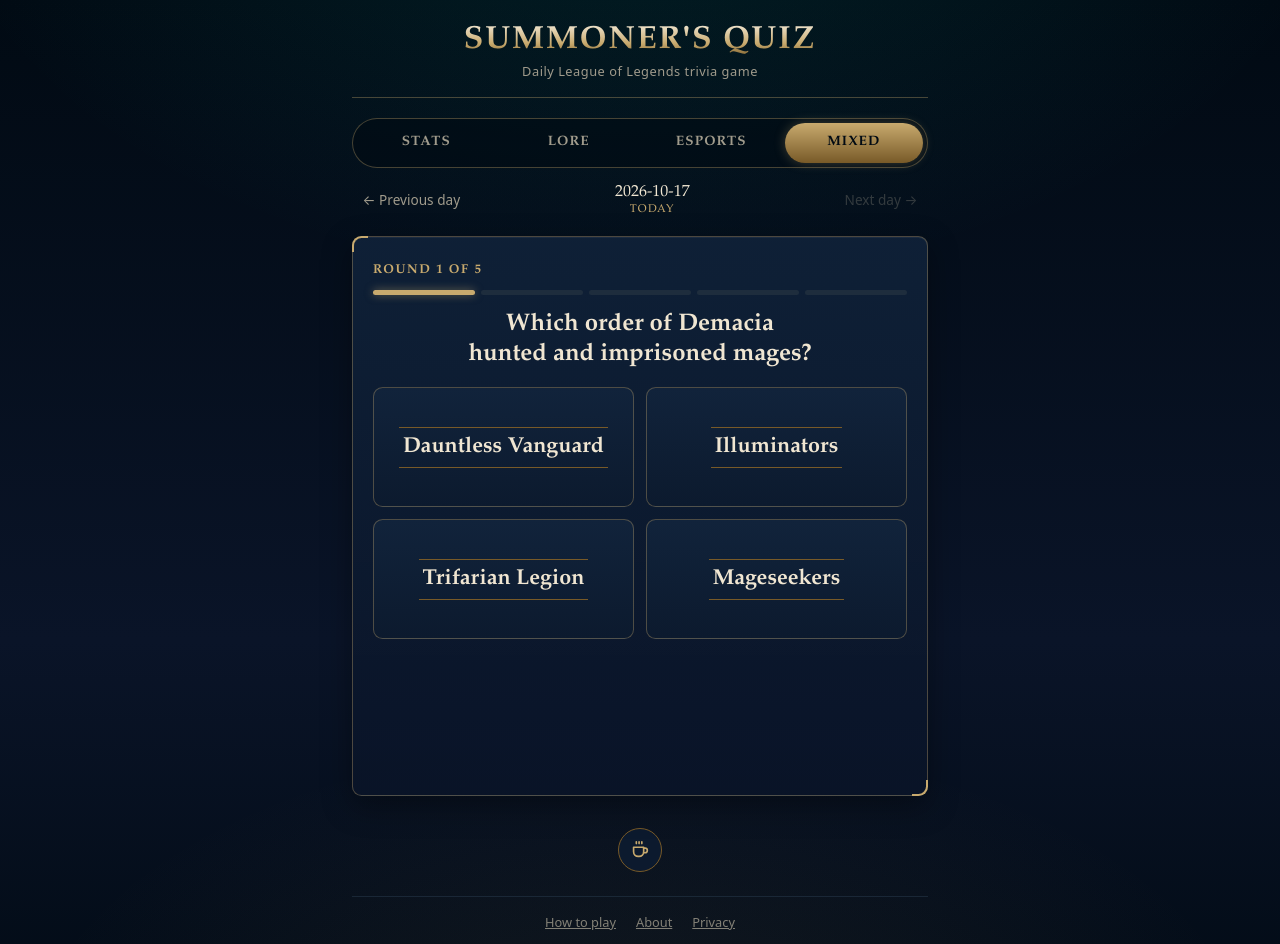
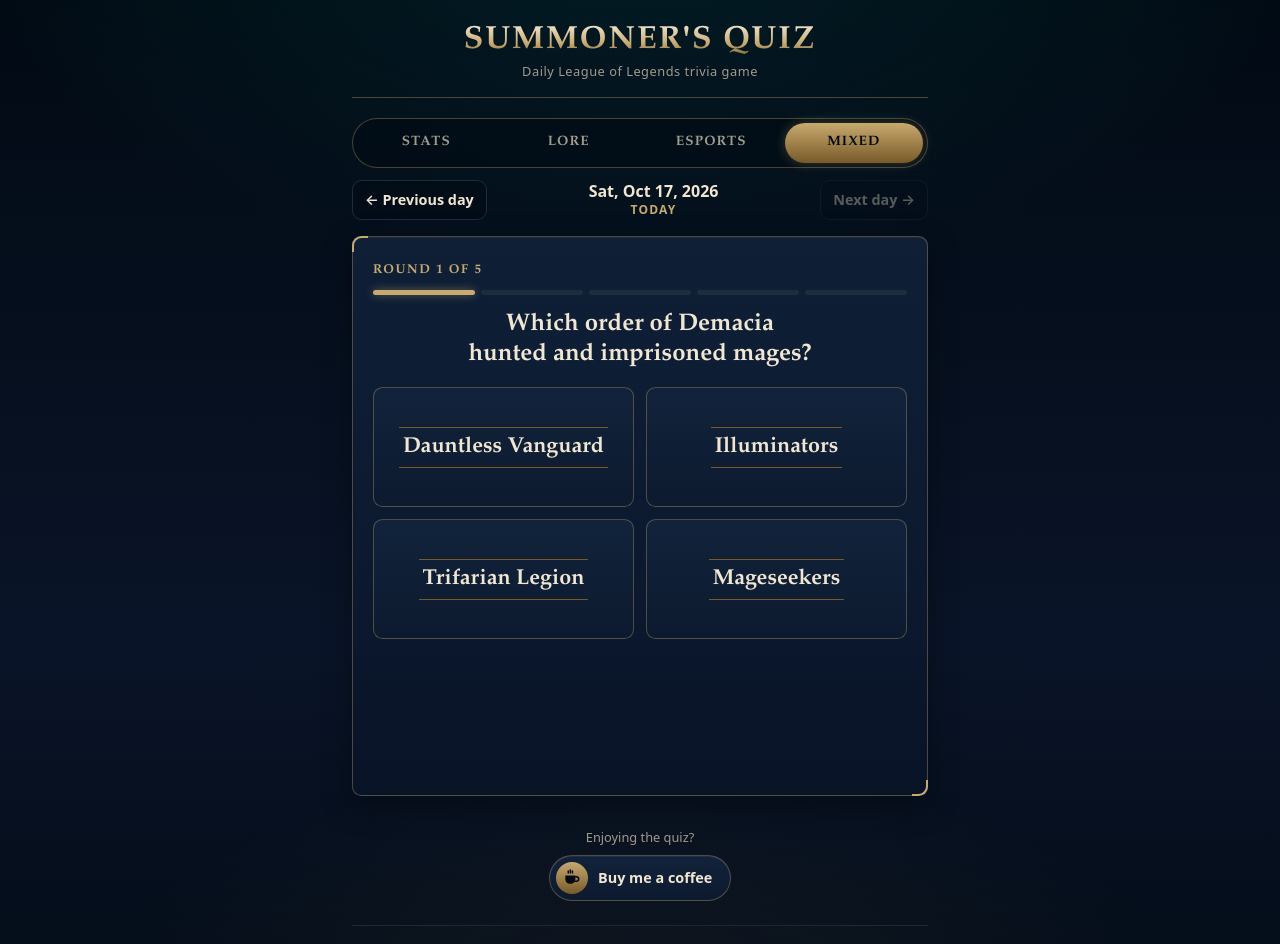
Before and after one commit to dungdilldev/DailyLeagueGame, a Preact app: page / in a window 1280 px wide. Shown: the top 944 px of the page. Built offline with nearby package versions, Linux system fonts and the light colour scheme.

Commit message:
improved design

```diff
--- a/src/game/date.ts
+++ b/src/game/date.ts
@@ -36,3 +36,16 @@ export function isValidUtcDate(value: string): boolean {
   const parsed = Date.parse(`${value}T00:00:00Z`);
   return !Number.isNaN(parsed) && formatUtcDate(new Date(parsed)) === value;
 }
+
+const dayLabelFormat = new Intl.DateTimeFormat('en-US', {
+  weekday: 'short',
+  month: 'short',
+  day: 'numeric',
+  year: 'numeric',
+  timeZone: 'UTC',
+});
+
+/** Writes a YYYY-MM-DD day out for people, e.g. "Sat, Oct 24, 2026" (read in UTC, like the day). */
+export function formatDayLabel(date: string): string {
+  return dayLabelFormat.format(new Date(`${date}T00:00:00Z`));
+}
--- a/src/ui/DayNav.tsx
+++ b/src/ui/DayNav.tsx
@@ -1,5 +1,5 @@
 import { earliestPlayableDate } from '../game/archive';
-import { addUtcDays } from '../game/date';
+import { addUtcDays, formatDayLabel } from '../game/date';
 
 interface DayNavProps {
   /** The puzzle day currently shown. */
@@ -18,26 +18,30 @@ export function DayNav({ date, today, onChange }: DayNavProps) {
       <button
         type="button"
         class="day-nav__button"
+        aria-label="Previous day"
         disabled={date <= earliestPlayableDate(today)}
         onClick={() => {
           onChange(addUtcDays(date, -1));
         }}
       >
-        &larr; Previous day
+        &larr; Previous<span class="day-nav__optional"> day</span>
       </button>
       <p class="day-nav__current" aria-live="polite">
-        <time dateTime={date}>{date}</time>
+        <time class="day-nav__date" dateTime={date}>
+          {formatDayLabel(date)}
+        </time>
         <span class="day-nav__label">{isToday ? 'Today' : 'Earlier puzzle'}</span>
       </p>
       <button
         type="button"
         class="day-nav__button"
+        aria-label="Next day"
         disabled={isToday}
         onClick={() => {
           onChange(addUtcDays(date, 1));
         }}
       >
-        Next day &rarr;
+        Next<span class="day-nav__optional"> day</span> &rarr;
       </button>
     </nav>
   );
--- a/src/ui/SupportButton.tsx
+++ b/src/ui/SupportButton.tsx
@@ -2,37 +2,31 @@
 export const SUPPORT_URL = 'https://buymeacoffee.com/dungdilldev';
 
 /**
- * A round coffee-cup link to the tip page. A plain link rather than the official embed: their
- * script would load a web font from Google on every visit; this sends nothing to a third party
- * until the visitor clicks. Kept outside the game area so it never competes with the answers.
+ * A labelled link to the tip page. A plain link rather than the official embed: their script
+ * would load a web font from Google on every visit; this sends nothing to a third party until the
+ * visitor clicks. Kept outside the game area so it never competes with the answers.
  */
 export function SupportButton() {
   return (
     <p class="support">
-      <a
-        class="support__link"
-        href={SUPPORT_URL}
-        target="_blank"
-        rel="noopener noreferrer"
-        aria-label="Buy me a coffee"
-        title="Buy me a coffee"
-      >
-        <svg
-          class="support__cup"
-          viewBox="0 0 24 24"
-          width="22"
-          height="22"
-          fill="none"
-          stroke="currentColor"
-          stroke-width="1.8"
-          stroke-linecap="round"
-          stroke-linejoin="round"
-          aria-hidden="true"
-        >
-          <path d="M5 9h11v5a5 5 0 0 1-5 5h-1a5 5 0 0 1-5-5z" />
-          <path d="M16 10h1.5a2.5 2.5 0 0 1 0 5H16" />
-          <path d="M8 3v2M11 3v2M14 3v2" />
-        </svg>
+      <span class="support__prompt">Enjoying the quiz?</span>
+      <a class="support__link" href={SUPPORT_URL} target="_blank" rel="noopener noreferrer">
+        <span class="support__badge" aria-hidden="true">
+          <svg class="support__cup" viewBox="0 0 24 24" width="20" height="20">
+            <path
+              d="M4 9h12v4.5A5.5 5.5 0 0 1 10.5 19h-1A5.5 5.5 0 0 1 4 13.5z"
+              fill="currentColor"
+            />
+            <path
+              d="M16 10.5h1.25a2.75 2.75 0 0 1 0 5.5H15.5M7.5 3.5v2.5M10 2.5v3.5M12.5 3.5v2.5"
+              fill="none"
+              stroke="currentColor"
+              stroke-width="1.8"
+              stroke-linecap="round"
+            />
+          </svg>
+        </span>
+        Buy me a coffee
       </a>
     </p>
   );
--- a/src/ui/styles.css
+++ b/src/ui/styles.css
@@ -147,39 +147,63 @@ main {
 }
 
 .day-nav__button {
+  flex-shrink: 0;
   min-height: 2.5rem;
-  padding: 0.25rem 0.6rem;
-  border: 1px solid transparent;
+  padding: 0.25rem 0.75rem;
+  border: 1px solid var(--border);
   border-radius: var(--radius);
-  background: transparent;
-  color: var(--muted);
+  background: rgb(1 10 19 / 60%);
+  color: var(--text);
   font: inherit;
-  font-size: 0.85rem;
+  font-size: 0.9rem;
+  font-weight: 600;
   cursor: pointer;
+  transition:
+    color 0.15s,
+    border-color 0.15s;
 }
 
 .day-nav__button:hover:not(:disabled) {
-  border-color: var(--gold-line);
+  border-color: var(--gold);
   color: var(--gold-light);
 }
 
 .day-nav__button:disabled {
-  opacity: 0.3;
+  opacity: 0.35;
   cursor: default;
 }
 
 .day-nav__current {
+  display: flex;
+  flex-direction: column;
+  gap: 0.15rem;
   margin: 0;
-  font-family: var(--font-display);
   text-align: center;
   line-height: 1.2;
 }
 
+.day-nav__date {
+  font-size: 1rem;
+  font-weight: 600;
+  font-variant-numeric: tabular-nums;
+}
+
+/* On a phone the buttons drop the word "day" (the aria-label keeps it) so the date fits on one line. */
+@media (max-width: 26rem) {
+  .day-nav__optional {
+    display: none;
+  }
+
+  .day-nav__button {
+    padding-inline: 0.6rem;
+  }
+}
+
 .day-nav__label {
-  display: block;
   color: var(--gold);
-  font-size: 0.7rem;
-  letter-spacing: 0.12em;
+  font-size: 0.75rem;
+  font-weight: 700;
+  letter-spacing: 0.1em;
   text-transform: uppercase;
 }
 
@@ -677,30 +701,54 @@ main {
 }
 
 .support {
+  display: flex;
+  flex-direction: column;
+  align-items: center;
+  gap: 0.5rem;
   margin: 2rem 0 0;
-  text-align: center;
+}
+
+.support__prompt {
+  color: var(--muted);
+  font-size: 0.8rem;
 }
 
 .support__link {
   display: inline-flex;
   align-items: center;
-  justify-content: center;
-  width: 2.75rem;
-  height: 2.75rem;
-  border: 1px solid var(--gold-dark);
-  border-radius: 50%;
-  background: var(--surface);
-  color: var(--gold);
+  gap: 0.6rem;
+  min-height: 2.75rem;
+  padding: 0.35rem 1.1rem 0.35rem 0.4rem;
+  border: 1px solid var(--gold-line);
+  border-radius: 999px;
+  background: linear-gradient(var(--surface-raised), var(--surface));
+  box-shadow: inset 0 1px 0 rgb(240 230 210 / 6%);
+  color: var(--gold-light);
+  font-size: 0.9rem;
+  font-weight: 600;
+  text-decoration: none;
   transition:
     transform 0.15s,
     border-color 0.15s,
-    color 0.15s;
+    box-shadow 0.15s;
 }
 
 .support__link:hover {
-  transform: translateY(-2px);
+  transform: translateY(-1px);
   border-color: var(--gold);
-  color: var(--gold-light);
+  box-shadow:
+    inset 0 1px 0 rgb(240 230 210 / 6%),
+    0 0 14px rgb(200 170 110 / 25%);
+}
+
+.support__badge {
+  display: grid;
+  place-items: center;
+  width: 2rem;
+  height: 2rem;
+  border-radius: 50%;
+  background: linear-gradient(var(--gold), var(--gold-dark));
+  color: var(--bg-deep);
 }
 
 .support__cup {
```
Also changed, not shown: 1 other file (tests, documents, lock files or other folders).
